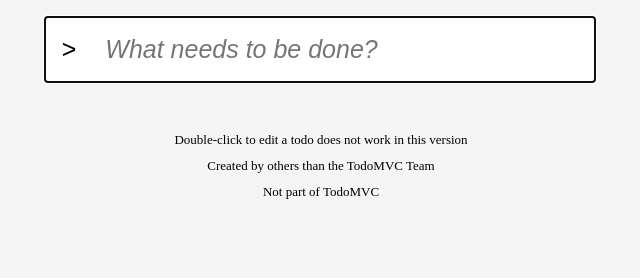
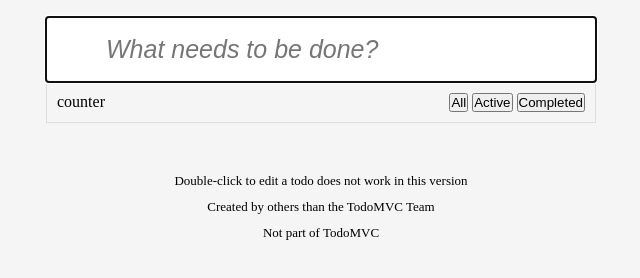
Before and after one commit to lillebjorns/Todo, a plain HTML site: page index.html in a window 1280 px wide. Shown: the part 114-392 px from the top of the page, without its empty margins (319-959 px from the left). Drawn offline with Linux system fonts and the light colour scheme.

Commit message:
Added more buttons to hide
Needs tweaking. Perhaps same solution as select all button, items align incorrectly

```diff
--- a/index.html
+++ b/index.html
@@ -11,14 +11,22 @@
 <body>
     <header><h1>todos</h1></header>
     <div class="topnav">
-
         <form id="todoinput">
             <label for="searchInput">
                 <button id="selectAllButton">></button>
                </label>
             <input id="searchInput" type="text" placeholder="What needs to be done?" autofocus for="searchInput">
-
           </form>
+    </div>
+   <div class="counter-buttons">
+  <div class="counter-box">
+    <div id="counter">counter</div>
+    <form id="activeItems">
+      <button id="allButton">All</button>
+      <button id="activeButton">Active</button>
+      <button id="completedButton">Completed</button>
+    </form>
+  </div>
 </div>
     <ul>
         <li>Double-click to edit a todo does not work in this version</li>
--- a/todo.css
+++ b/todo.css
@@ -28,24 +28,41 @@ h1 {
     border: none;
 }
 
-/*Potentiell lösning på knappen.
-Relativ positionändring i jscript.
-Syns just nu lite men halvt dold bakom. Sätt framför i Jscript
-ändra relativ position med margin right*/
 #selectAllButton {
+    display: none;
     font-size: 25px;
     padding: 10px 15px;
     border:none;
-    margin-right: -50px;
+    margin-right: -52px;
     position: relative;
     background-color:white;
 }
+
+/*ger en "låda" till alla entiteter under searchInput*/
+.counter-box {
+    display: flex;
+    justify-content: center;
+    border: 1px solid #ddd;
+    padding: 10px;
+    width: 550px;
+    margin: 0 auto;
+  }
+
+  #counter {
+    text-align: left;
+    margin-right: auto;
+  }
+
+  .counter-buttons button {
+    text-align: center;
+  }
 
  /* avstånden mellan listan och texten under*/
 ul {
     margin-top: 50px;
     text-align: center;
     font-size: small;
+    list-style-type: none;
 }
 
 /*avstånden mellan texten under listan*/
```
Lines whose indentation alone changed are shown as unchanged.
